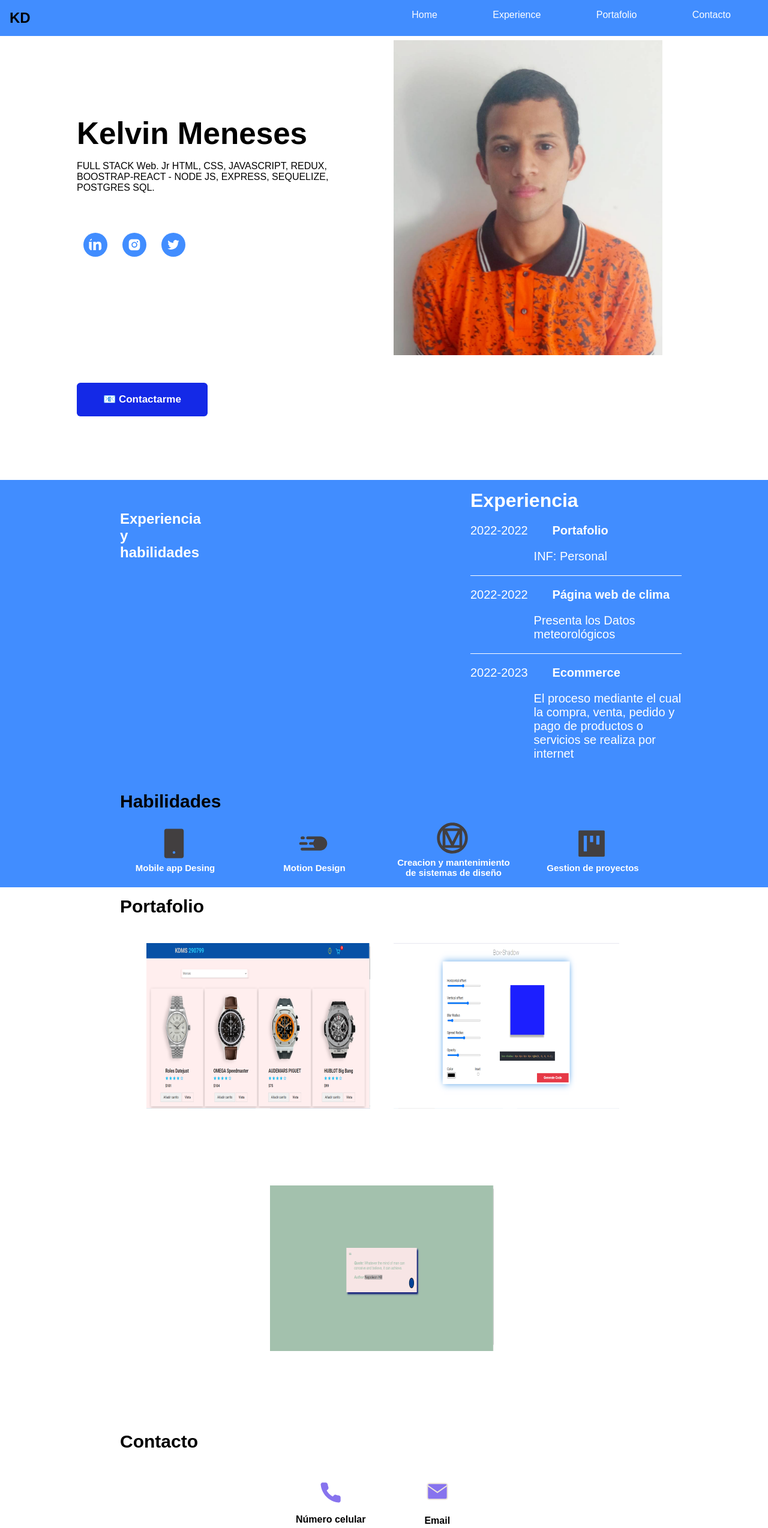
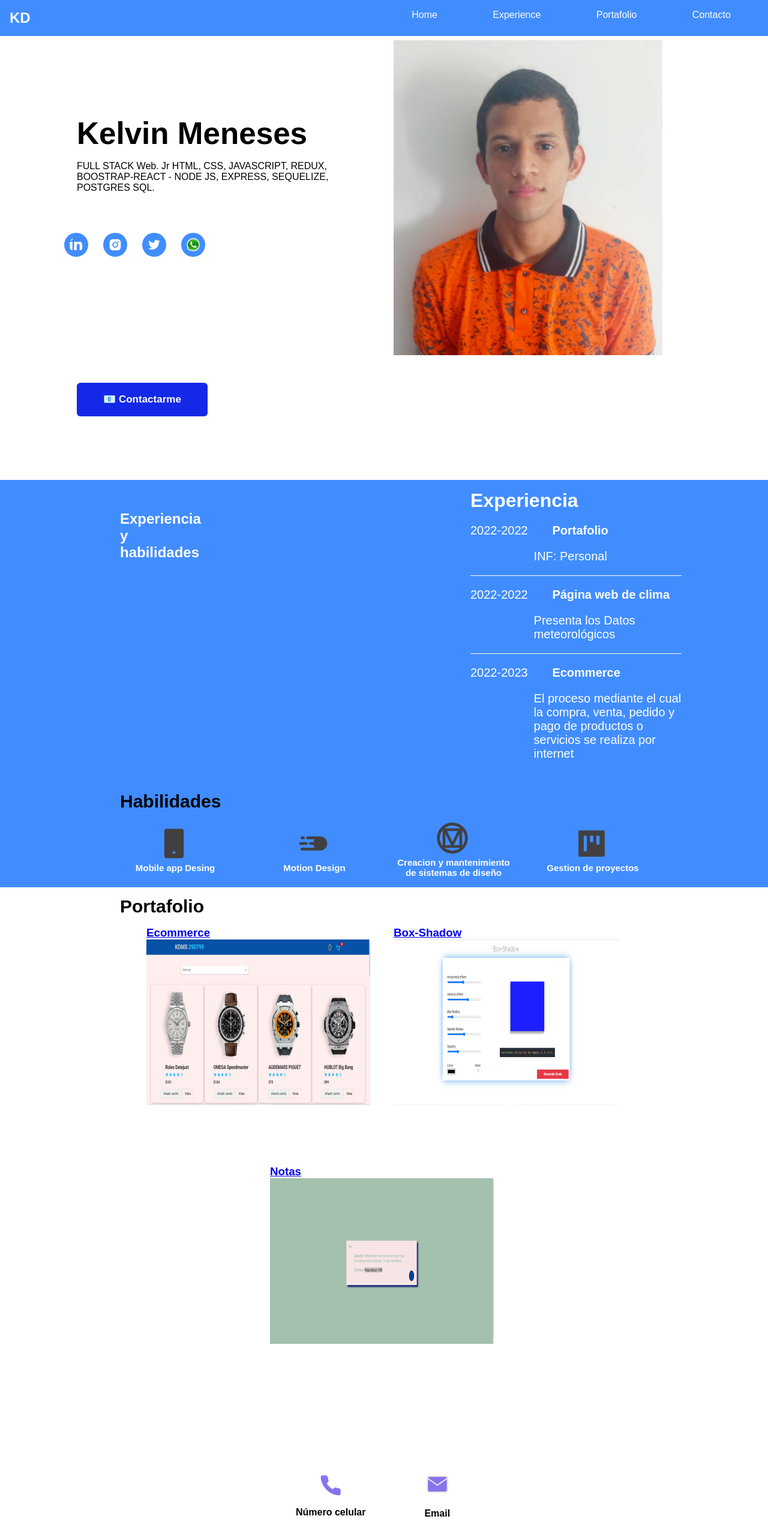
Before and after one commit to kdmsdaniel/portafolio-V-1.1.1, a plain HTML site: page index.html in a window 1280 px wide. Shown: the top 2547 px of the page at 60% size. Drawn offline with Linux system fonts and the light colour scheme.

Commit message:
portafolio V 1.1.1

```diff
--- a/index.html
+++ b/index.html
@@ -15,9 +15,10 @@
 
   <div class="wrapper">
     <header>
+
       <nav class="navbar">
-        <h2>K<span>D</span></h2>
-        <ul class="menu" id="menu">
+        <h2>KD</h2>
+        <ul class="menu" id="menu" >
           <li><a href="#" class="active">Home</a></li>
           <li><a href="#">Experience</a></li>
           <li><a href="#">Portafolio</a></li>
@@ -33,7 +34,10 @@
       <div class="info-content">
         <span class="info-content__subtitle">Kelvin Daniel</span>
         <h1>Kelvin Meneses</h1>
-        <p class="info-content__p">FULL STACK Web. Jr HTML, CSS, JAVASCRIPT, REDUX, <br> BOOSTRAP-REACT - NODE JS, EXPRESS, SEQUELIZE,<br> POSTGRES SQL.</p>
+        <p class="info-content__p">
+          FULL STACK Web. Jr HTML, CSS, JAVASCRIPT, REDUX,
+          <br> BOOSTRAP-REACT - NODE JS, EXPRESS, SEQUELIZE,<br> POSTGRES SQL.
+        </p>
         <section>
           <div class="iconos-container">
             <div class="clas">
@@ -49,7 +53,10 @@
                 <a href="https://twitter.com/kelvinmeneses29/ " target="_blank"> <img
                     src="Portafolio/Íconos/twitter.svg" alt="Icono"></a>
               </div>
-
+              <div class="icono">
+                <a href="https://wa.me/+584141251465?text= ¿Qué deseas enviar?" target="_blank"> <img
+                    src="Portafolio/Íconos/whatsapp2.png" alt="Icono"></a>
+              </div>
             </div>
           </div>
         </section>
@@ -58,7 +65,9 @@
       <img height="525"
         src="Portafolio/Imágenes/IMG_20210219_162355.jpg"
         alt="">
-      <a href="https://mail.google.com" target="_blank"><button class="download-cv">&#128231; Contactarme</button></a>
+     <a href="http://gmail.com" target="_blank" >
+        <button class="download-cv">&#128231; Contactarme</button>
+      </a>
     </main>
   </div>
   <section class="Experience">
@@ -126,22 +135,24 @@
     </div>
     <div class="container">
       <div class="card">
-        <h2>Ecommerce</h2>
-
+       <a href="https://kdms290799.netlify.app/" target="_blank" >
+        <h3>Ecommerce</h3>
         <img src="Portafolio/Imágenes/1.PNG" alt="">
-
+      </a>
       </div>
       <div class="card">
-        <h2>Box-Shadow</h2>
 
+        <a href="https://storied-yeot-dadba2.netlify.app/" target="_blank">
+          <h3>Box-Shadow</h3>
         <i><img src="Portafolio/Imágenes/2.PNG" alt=""></i>
-
+      </a>
       </div>
       <div class="card">
-        <h2>Notas</h2>
 
+        <a href="https://ornate-dragon-577aec.netlify.app/" target="_blank" >
+          <h3>Notas</h3>
         <i><img src="Portafolio/Imágenes/6.PNG" alt=""></i>
-
+        </a>
       </div>
     </div>
 
--- a/style.css
+++ b/style.css
@@ -15,7 +15,7 @@ body {
   width: 100vw;
   height: 100vh;
   background-color: var(--color) ;
-  color: rgb(0, 0, 0);
+  color: #000;
 }
 .navbar {
   display: flex;
@@ -36,9 +36,7 @@ body {
 }
 .menu li {
   list-style: none;
-
 }
-
 .menu a:hover {
   background-color: var(--menu);
   color: #ffffff;
@@ -65,6 +63,9 @@ body {
 
 h1 {
   font-size: clamp(4vw, 1.5em, 3em);
+}
+h2 {
+  color: var(--color);
 }
 .clas{
   display: flex;
@@ -233,9 +234,8 @@ transition: 3s;
 
 .card {
   width: 380px;
-  background-color: #ffffff;
   margin: 1em 1em 5em 1em;
-  color: #ffffff;
+  color: #000000;
 }
 
 .footer {
@@ -310,14 +310,14 @@ p {
     z-index: 1;
     transform: translateX(-110%);
     transition: all .2s ease-in-out;
+
   }
-
   .show-menu {
     border-bottom-right-radius: 10%;
     transform: translateX(0%);
     transition: all .5s ease-in-out;
+
   }
-
   .menu li {
     margin: 2em;
     list-style: none;
@@ -335,7 +335,7 @@ p {
     width: 10vw;
     height: 100px;
     padding: 20px;
-    background-color: #8E7BEF;
+    color: var(--menu);
     border-radius: 80%;
 
   }
@@ -343,10 +343,10 @@ p {
     background-color: var(--menu);
     transition: 3s;
     }
-    .download-cv,
-    .project-details-button {
+  .download-cv,
+  .project-details-button {
   padding: 15px 50px;
-  background-color: #8E7BEF;
+  background-color: var(--menu);
   border: none;
   margin-top: 70px;
   cursor: pointer;
@@ -431,7 +431,7 @@ p {
   .download-cv{
     margin-top: -10px;
     padding: 15px 50px;
-    background-color: #8E7BEF;
+    background-color: var(--menu);
     border: none;
     cursor: pointer;
 
```
Also changed, not shown: Portafolio/Imágenes/whatsapp.png (added), Portafolio/Imágenes/whatsapp2.png (added), Portafolio/Íconos/580b57fcd9996e24bc43c543.png (added), Portafolio/Íconos/whatsapp2.png (added).
